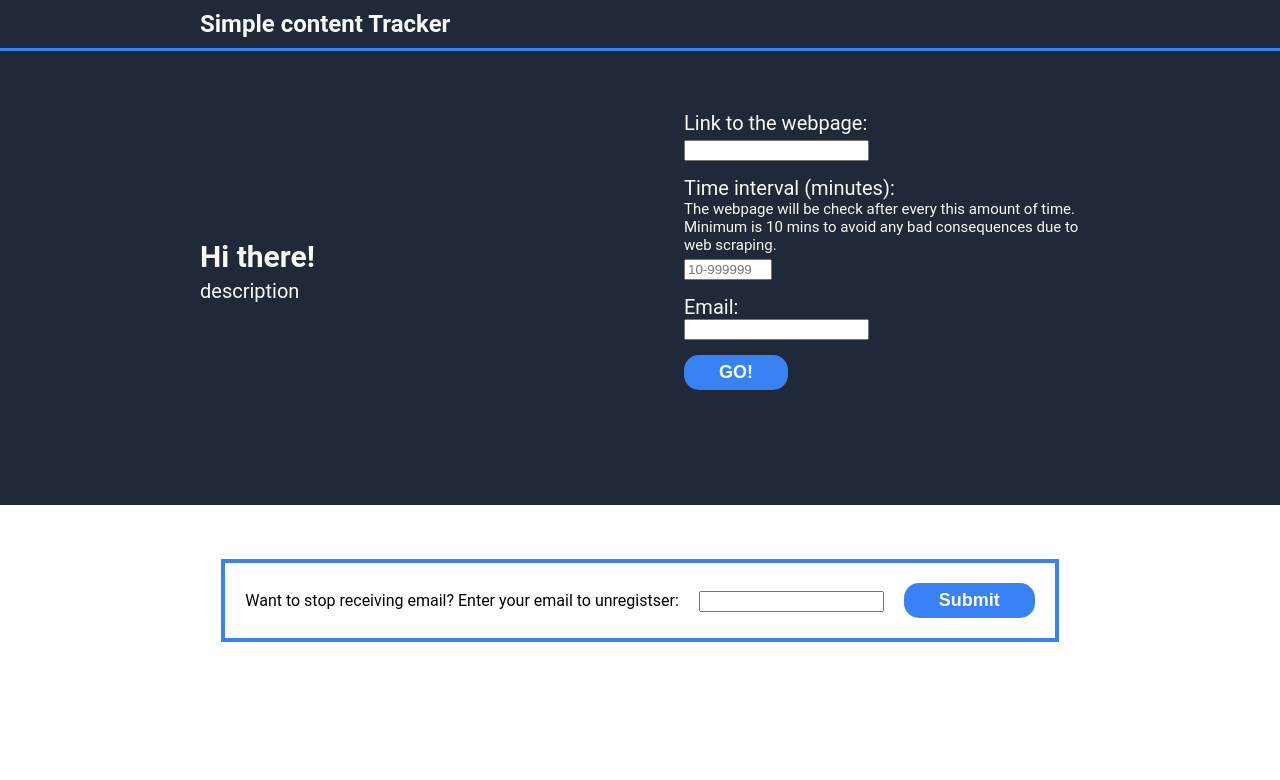
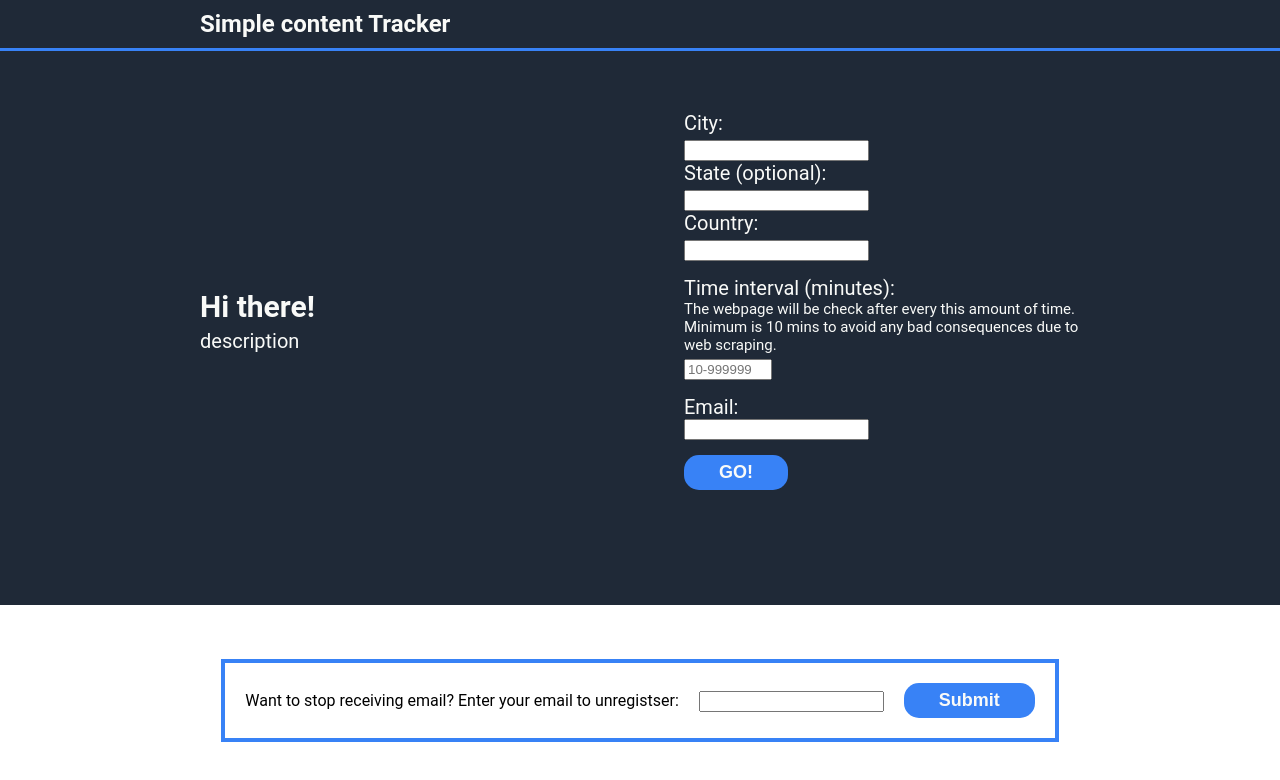
Before and after one commit to wilnn/Traffic-Monitor, a React (Create React App) app in the folder client/: page / in a window 1280 px wide. Shown: the top 780 px of the page. Built offline with nearby package versions, Linux system fonts and the light colour scheme.

Commit message:
modify app.js to work with this project

```diff
--- a/client/src/App.js
+++ b/client/src/App.js
@@ -3,23 +3,35 @@ import './style.css';
 
 export const MyForm = () => {
     // Use useState for each input field
-    const [webpageLink, setwebpageLink] = React.useState('');
+    const [City, setCity] = React.useState('');
+    const [State, setState] = React.useState('');
+    const [Country, setCountry] = React.useState('');
     const [timeInterval, settimeInterval] = React.useState('');
     const [email, setEmail] = React.useState('');
 
     // Event handler for the first input field
     const handleInputChange1 = (event) => {
       // Remove spaces from the input value
-      var sanitizedValue = event.target.value.replace(/\s/g, '');
-      setwebpageLink(sanitizedValue);
+      // var sanitizedValue = event.target.value.replace(/\s/g, '');
+      setCity(event.target.value);
+    };
+    const handleInputChange2 = (event) => {
+      // Remove spaces from the input value
+      // var sanitizedValue = event.target.value.replace(/\s/g, '');
+      setState(event.target.value);
+    };
+    const handleInputChange3 = (event) => {
+      // Remove spaces from the input value
+      // var sanitizedValue = event.target.value.replace(/\s/g, '');
+      setCountry(event.target.value);
     };
 
     // Event handler for the second input field
-    const handleInputChange2 = (event) => {
+    const handleInputChange4 = (event) => {
       settimeInterval(event.target.value);
     };
 
-    const handleInputChange3 = (event) => {
+    const handleInputChange5 = (event) => {
       //the email input type will handle the input value. No need to sanitized the value.
       setEmail(event.target.value);
     };
@@ -45,13 +57,13 @@ export const MyForm = () => {
         headers: {
           'Content-Type': 'application/json',
         },
-        body: JSON.stringify({ link: webpageLink, time: timeInterval, clientEmail : email.toLowerCase() }),
+        body: JSON.stringify({ city: City, state: State, country: Country, time: timeInterval, clientEmail : email.toLowerCase() }),
       })
         .then(response => response.json())
         .then(result => {
           console.log(result);
           // Handle the response from the Flask backend
-          if (result['value'] === 'Page retrieval failed.') {
+          /*if (result['value'] === 'Page retrieval failed.') {
             loading.innerHTML = '';
             display.innerHTML = 'Page retrieval failed.';
             } else if((result['value']) === 2) {
@@ -60,7 +72,7 @@ export const MyForm = () => {
           } else {
             loading.innerHTML = '';
             display.innerHTML = '<iframe id="externalFrame" src="http://127.0.0.1:5500/website-tracker/viewpage/viewpage.html" style="width:80%; height: 700px;"></iframe>';
-          }
+          }*/
         })
         .catch(error => {
           console.error('Error:', error);
@@ -69,12 +81,16 @@ export const MyForm = () => {
     return (
       <>
         <form onSubmit={handleSubmit}>
-           <label for ="webpageLink"><p class = "heroSubText color">Link to the webpage:</p></label>
-            <input type="text" value ={webpageLink} onChange={handleInputChange1} name="webpageLink" id = "webpageLink" size = "50px" maxlength="9999" required/>
+           <label for ="City"><p class = "heroSubText color">City:</p></label>
+            <input type="text" value ={City} onChange={handleInputChange1} name="City" id = "City" size = "50px" maxlength="9999" required/>
+            <label for ="State"><p class = "heroSubText color">State (optional):</p></label>
+            <input type="text" value ={City} onChange={handleInputChange2} name="State" id = "State" size = "50px" maxlength="9999"/>
+            <label for ="Country"><p class = "heroSubText color">Country:</p></label>
+            <input type="text" value ={Country} onChange={handleInputChange3} name="Country" id = "Country" size = "50px" maxlength="9999" required/>
             <label for="timeInterval"><p class = "inputText color">Time interval (minutes):</p><p  class = "inputSubText color">The webpage will be check after every this amount of time. Minimum is 10 mins to avoid any bad consequences due to web scraping.</p></label>
-            <input type="number" value={timeInterval} onChange={handleInputChange2} id="timeInterval" name="timeInterval" min="1" max = "999999"step="1" placeholder="10-999999" required/>
+            <input type="number" value={timeInterval} onChange={handleInputChange4} id="timeInterval" name="timeInterval" min="1" max = "999999"step="1" placeholder="10-999999" required/>
             <label for ="email"><p class = "inputText color">Email:</p></label>
-            <input type = "email" value={email} onChange={handleInputChange3} id="email" name="email" required size = "50px"/><br/>
+            <input type = "email" value={email} onChange={handleInputChange5} id="email" name="email" required size = "50px"/><br/>
             <input type = "submit" value = "GO!" class = "button color"/>
         </form>
       </>
```
